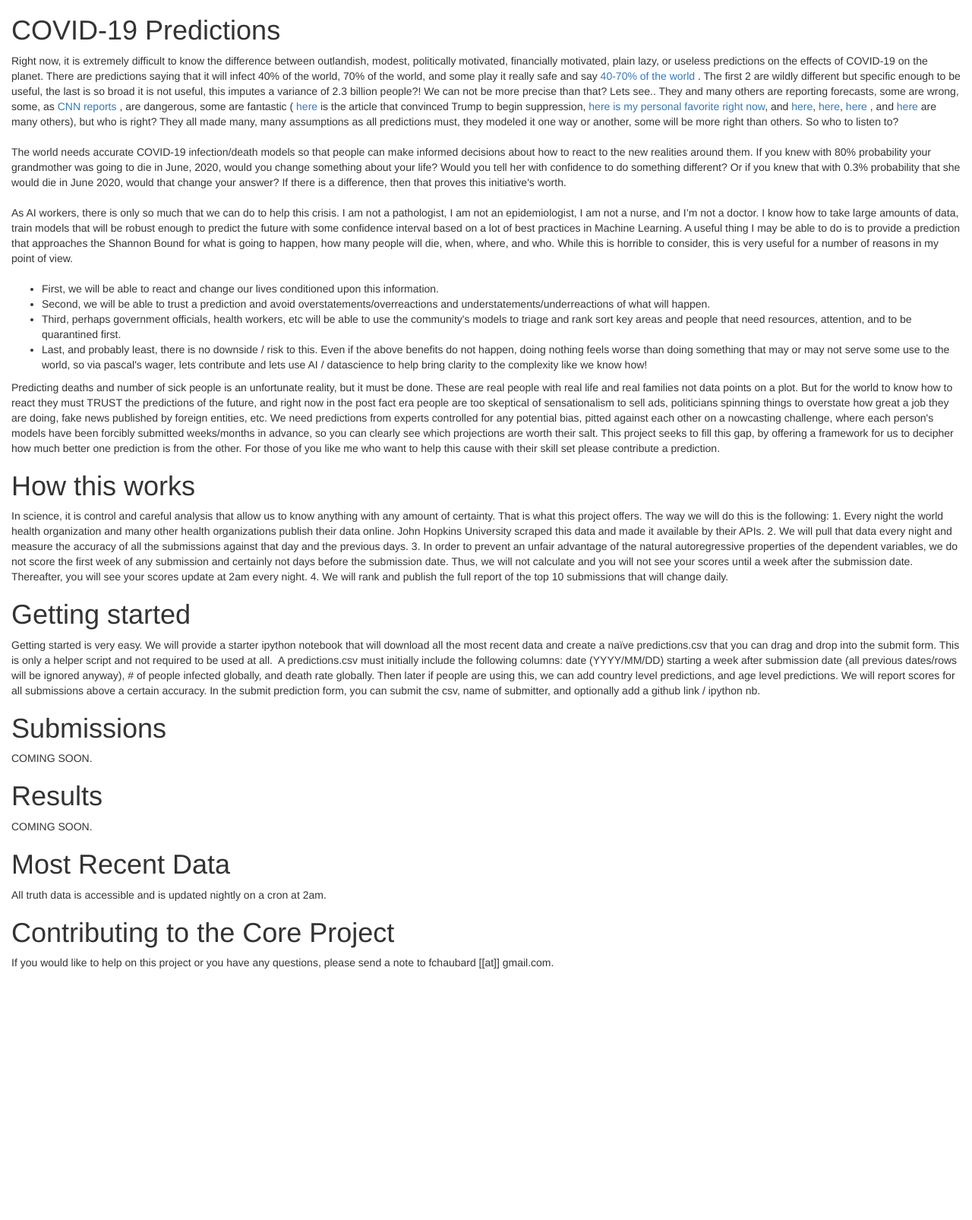
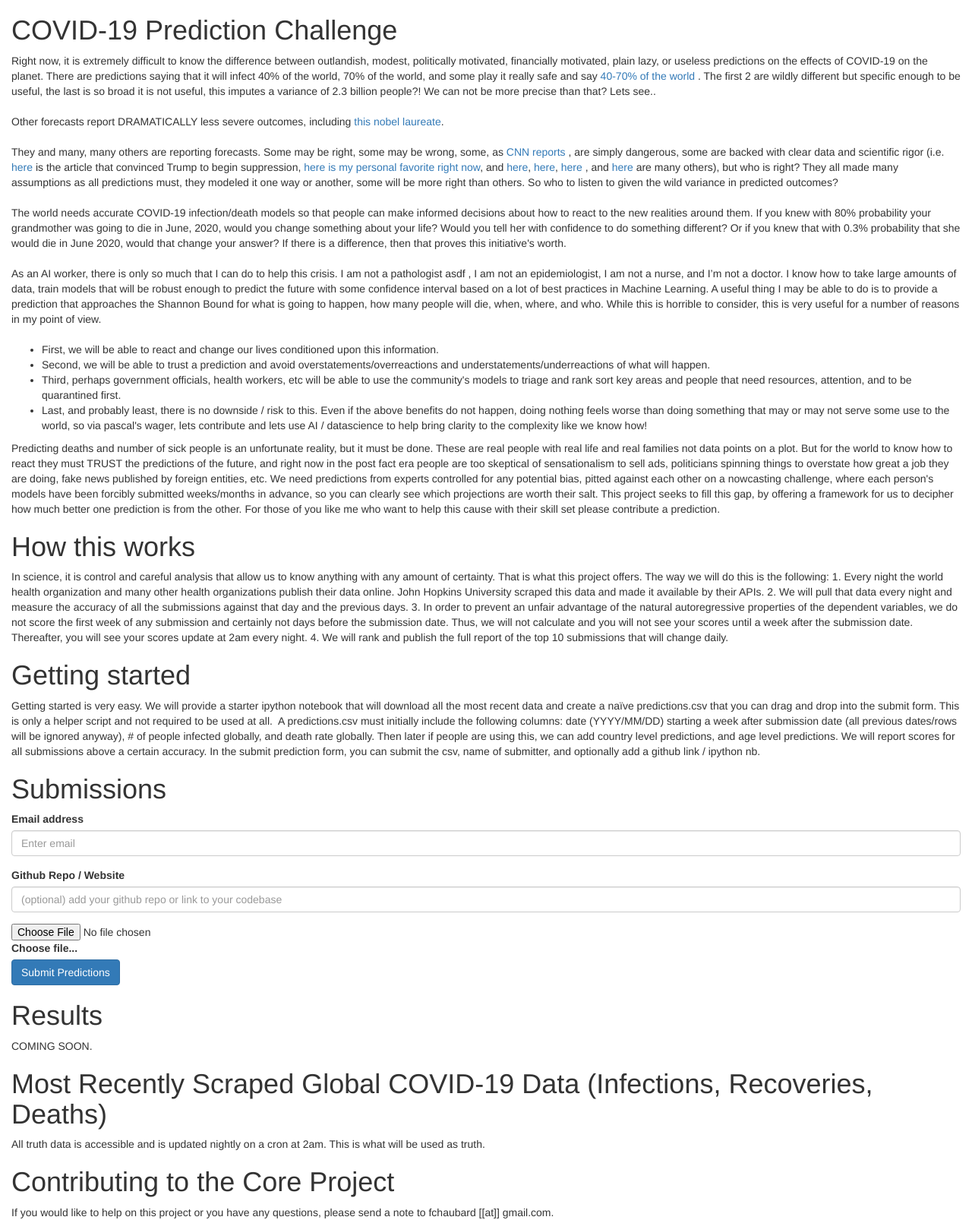
Before and after one commit to Fchaubard/covid-prediction-challenge, a Flask app: template templates/index.html in a window 1280 px wide. Shown: the whole page at 76% size. Before the commit the page ends 1275 px from the top, so only its background shows below. Run offline with Flask 2, Linux system fonts and the light colour scheme; the template is opened without the code that fills it, so the values that code supplies are empty; some libraries are stand-ins or nearby versions.

Commit message:
updated text and Dockerfile multistage

```diff
--- a/templates/index.html
+++ b/templates/index.html
@@ -1,15 +1,24 @@
+<link rel="stylesheet" href="https://fonts.googleapis.com/css?family=Roboto:300,400,500,700|Material+Icons">
+<link rel="stylesheet" href="https://unpkg.com/bootstrap-material-design@4.1.1/dist/css/bootstrap-material-design.min.css" integrity="sha384-wXznGJNEXNG1NFsbm0ugrLFMQPWswR3lds2VeinahP8N0zJw9VWSopbjv2x7WCvX" crossorigin="anonymous">
+<script src="https://code.jquery.com/jquery-3.2.1.slim.min.js" integrity="sha384-KJ3o2DKtIkvYIK3UENzmM7KCkRr/rE9/Qpg6aAZGJwFDMVNA/GpGFF93hXpG5KkN" crossorigin="anonymous"></script>
+<script src="https://unpkg.com/popper.js@1.12.6/dist/umd/popper.js" integrity="sha384-fA23ZRQ3G/J53mElWqVJEGJzU0sTs+SvzG8fXVWP+kJQ1lwFAOkcUOysnlKJC33U" crossorigin="anonymous"></script>
+<script src="https://unpkg.com/bootstrap-material-design@4.1.1/dist/js/bootstrap-material-design.js" integrity="sha384-CauSuKpEqAFajSpkdjv3z9t8E7RlpJ1UP0lKM/+NdtSarroVKu069AlsRPKkFBz9" crossorigin="anonymous"></script>
+
+
 {% extends "bootstrap/base.html" %}
 {% block content %}
 <div class="container-fluid">
-<h1>COVID-19 Predictions</h1>
+<h1>COVID-19 Prediction Challenge</h1>
 <div class="col-lg-auto col-lg-auto col-6-auto">
-Right now, it is extremely difficult to know the difference between outlandish, modest, politically motivated, financially motivated, plain lazy, or useless predictions on the effects of COVID-19 on the planet. There are predictions saying that it will infect 40% of the world, 70% of the world, and some play it really safe and say <a href="https://thehill.com/changing-america/well-being/prevention-cures/482794-officials-say-the-cdc-is-preparing-for"> 40-70% of the world </a>. The first 2 are wildly different but specific enough to be useful, the last is so broad it is not useful, this imputes a variance of 2.3 billion people?! We can not be more precise than that? Lets see..
+Right now, it is extremely difficult to know the difference between outlandish, modest, politically motivated, financially motivated, plain lazy, or useless predictions on the effects of COVID-19 on the planet. There are predictions saying that it will infect 40% of the world, 70% of the world, and some play it really safe and say <a href="https://thehill.com/changing-america/well-being/prevention-cures/482794-officials-say-the-cdc-is-preparing-for"> 40-70% of the world </a>. The first 2 are wildly different but specific enough to be useful, the last is so broad it is not useful, this imputes a variance of 2.3 billion people?! We can not be more precise than that? Lets see..<br/><br/>
 
-They and many others are reporting forecasts, some are wrong, some, as <a href="https://www.cnn.com/2020/03/22/world/doomsday-prophets-coronavirus-blake/index.html"> CNN reports </a>, are dangerous, some are fantastic (<a href="https://www.imperial.ac.uk/media/imperial-college/medicine/sph/ide/gida-fellowships/Imperial-College-COVID19-NPI-modelling-16-03-2020.pdf"> here </a> is the article that convinced Trump to begin suppression, <a href="https://covidactnow.org/"> here is my personal favorite right now</a>, and <a href='https://github.com/daveselinger/covid-19-hackathon'>here</a>, <a href='https://github.com/coronafighter/coronaSEIR'>here</a>, <a href='https://midasnetwork.us/covid-19/'>here</a> , and <a href='https://github.com/HopkinsIDD/ncov_incubation'>here</a> are many others), but who is right? They all made many, many assumptions as all predictions must, they modeled it one way or another, some will be more right than others. So who to listen to?
+Other forecasts report DRAMATICALLY less severe outcomes, including <a href="https://www.latimes.com/science/story/2020-03-22/coronavirus-outbreak-nobel-laureate?fbclid=IwAR3ztFYp7WVi2py5NYv8vwHRg6lMx6j5cfCsaQMRmbuAFCUBuULwQhnXHsk">this nobel laureate</a>. <br/><br/>
+
+They and many, many others are reporting forecasts. Some may be right, some may be wrong, some, as <a href="https://www.cnn.com/2020/03/22/world/doomsday-prophets-coronavirus-blake/index.html"> CNN reports </a>, are simply dangerous, some are backed with clear data and scientific rigor (i.e.<a href="https://www.imperial.ac.uk/media/imperial-college/medicine/sph/ide/gida-fellowships/Imperial-College-COVID19-NPI-modelling-16-03-2020.pdf"> here </a> is the article that convinced Trump to begin suppression, <a href="https://covidactnow.org/"> here is my personal favorite right now</a>, and <a href='https://github.com/daveselinger/covid-19-hackathon'>here</a>, <a href='https://github.com/coronafighter/coronaSEIR'>here</a>, <a href='https://midasnetwork.us/covid-19/'>here</a> , and <a href='https://github.com/HopkinsIDD/ncov_incubation'>here</a> are many others), but who is right? They all made many assumptions as all predictions must, they modeled it one way or another, some will be more right than others. So who to listen to given the wild variance in predicted outcomes?
 <br/><br/>
 The world needs accurate COVID-19 infection/death models so that people can make informed decisions about how to react to the new realities around them. If you knew with 80% probability your grandmother was going to die in June, 2020, would you change something about your life? Would you tell her with confidence to do something different? Or if you knew that with 0.3% probability that she would die in June 2020, would that change your answer? If there is a difference, then that proves this initiative's worth.
 <br/><br/>
-As AI workers, there is only so much that we can do to help this crisis. I am not a pathologist, I am not an epidemiologist, I am not a nurse, and I’m not a doctor. I know how to take large amounts of data, train models that will be robust enough to predict the future with some confidence interval based on a lot of best practices in Machine Learning. A useful thing I may be able to do is to provide a prediction that approaches the Shannon Bound for what is going to happen, how many people will die, when, where, and who. While this is horrible to consider, this is very useful for a number of reasons in my point of view.
+As an AI worker, there is only so much that I can do to help this crisis. I am not a pathologist asdf , I am not an epidemiologist, I am not a nurse, and I’m not a doctor. I know how to take large amounts of data, train models that will be robust enough to predict the future with some confidence interval based on a lot of best practices in Machine Learning. A useful thing I may be able to do is to provide a prediction that approaches the Shannon Bound for what is going to happen, how many people will die, when, where, and who. While this is horrible to consider, this is very useful for a number of reasons in my point of view.
 <br/><br/>
 <ul>
 <li>First, we will be able to react and change our lives conditioned upon this information. </li>
@@ -36,13 +45,27 @@ A predictions.csv must initially include the following columns: date (YYYY/MM/DD
 In the submit prediction form, you can submit the csv, name of submitter, and optionally add a github link / ipython nb.
 
 <h1>Submissions</h1>
-COMING SOON.
+<form>
+  <div class="form-group">
+    <label for="exampleInputEmail1">Email address</label>
+    <input type="email" class="form-control" id="exampleInputEmail1" aria-describedby="emailHelp" placeholder="Enter email">
+  </div>
+   <div class="form-group">
+    <label for="exampleInputExtra">Github Repo / Website</label>
+    <input type="extra" class="form-control" id="exampleInputExtra" placeholder="(optional) add your github repo or link to your codebase">
+  </div>
+  <div class="custom-file">
+    <input type="file" class="custom-file-input" id="validatedCustomFile" required>
+    <label class="custom-file-label" for="validatedCustomFile">Choose file...</label>
+  </div>
+  <button type="submit" class="btn btn-primary">Submit Predictions</button>
+</form>
 
 <h1>Results</h1>
 COMING SOON.
 
-<h1>Most Recent Data</h1>
-All truth data is accessible and is updated nightly on a cron at 2am.
+<h1>Most Recently Scraped Global COVID-19 Data (Infections, Recoveries, Deaths)</h1>
+All truth data is accessible and is updated nightly on a cron at 2am. This is what will be used as truth.
 <ul>
     {% for file in files %}
     <li><a href=  "data/csse_covid_19_data/csse_covid_19_daily_reports/{{ file }}">{{ file }}</a></li>
```
Also changed, not shown: 1 other file.
